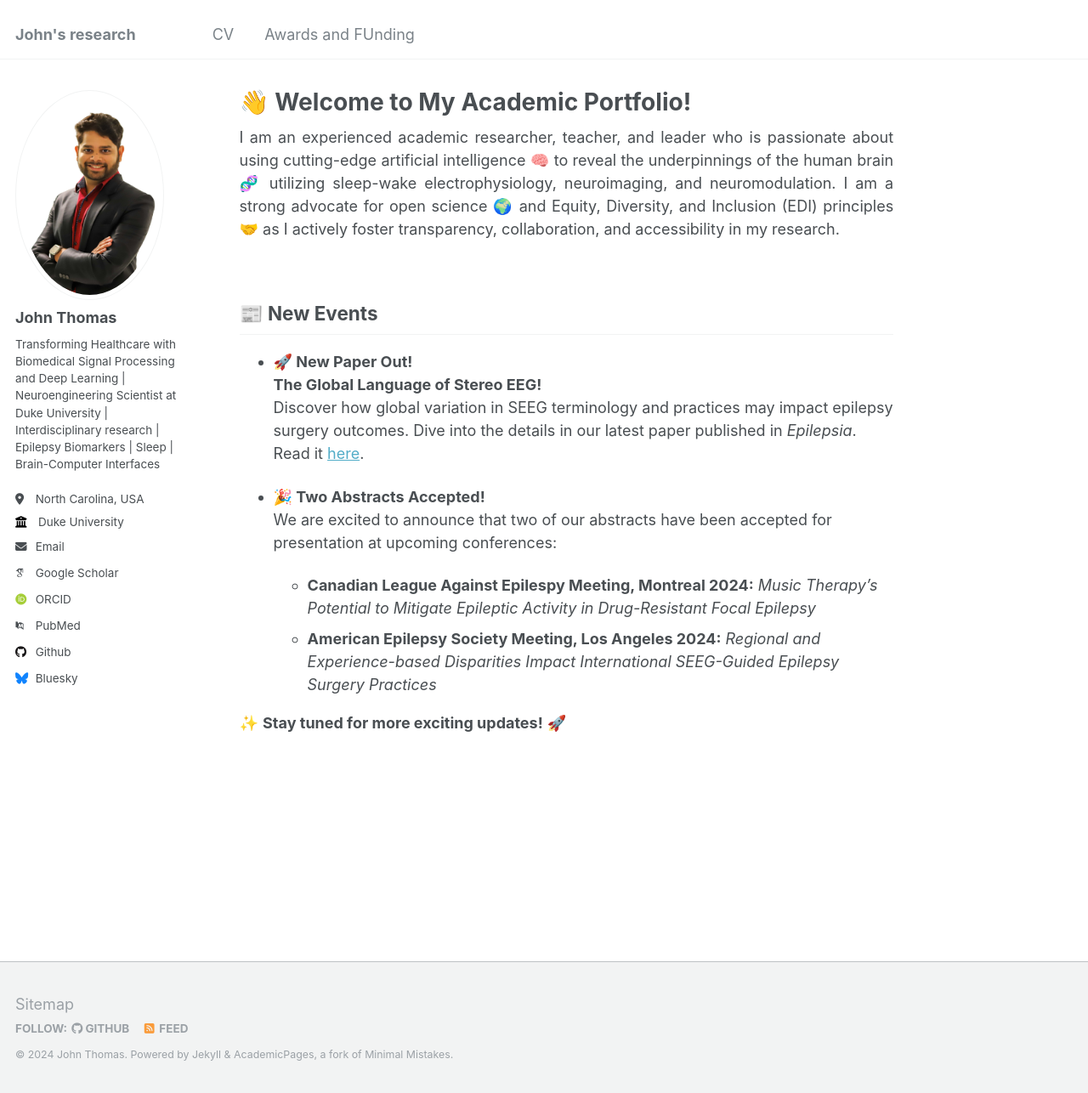
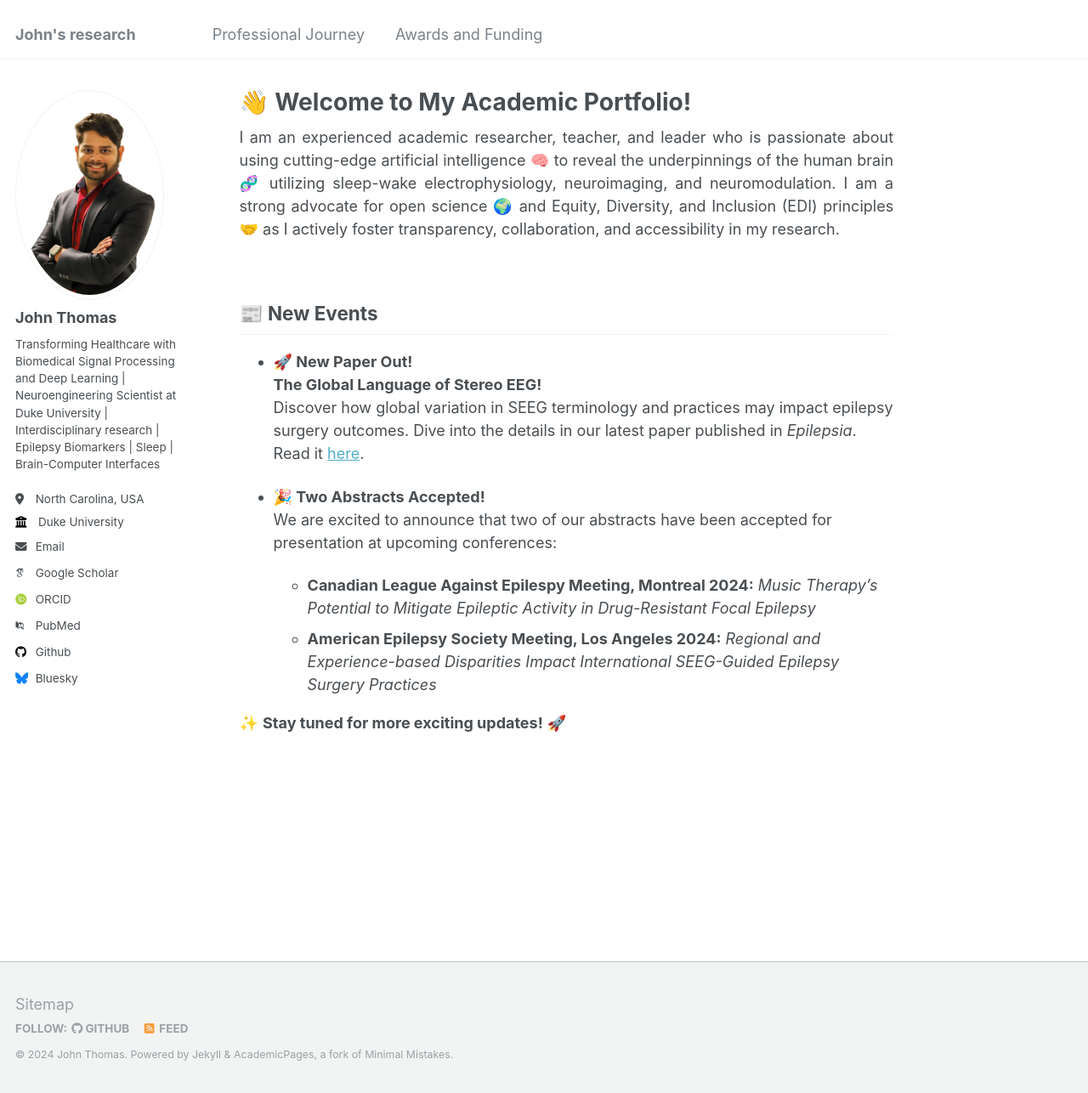
Before and after one commit to johnthomasphd/johnthomasphd.github.io, a Jekyll site: the page built from _pages/about.md, in a window 1280 px wide and 1286 px high. Shown: the whole window at 85% size. Built offline with Jekyll 4.4.1, drawn with Linux system fonts in a browser that asks for light colours; some web fonts are replaced.

Commit message:
Update navigation.yml

```diff
--- a/_data/navigation.yml
+++ b/_data/navigation.yml
@@ -5,11 +5,11 @@
 # prevent it from being included in the site.
 
 main:
-  - title: "CV"
+  - title: "Professional Journey"
     url: /cv/
 
 
-  - title: "Awards and FUnding"
+  - title: "Awards and Funding"
     url: /award/
 
 #  - title: "Publications"
```
